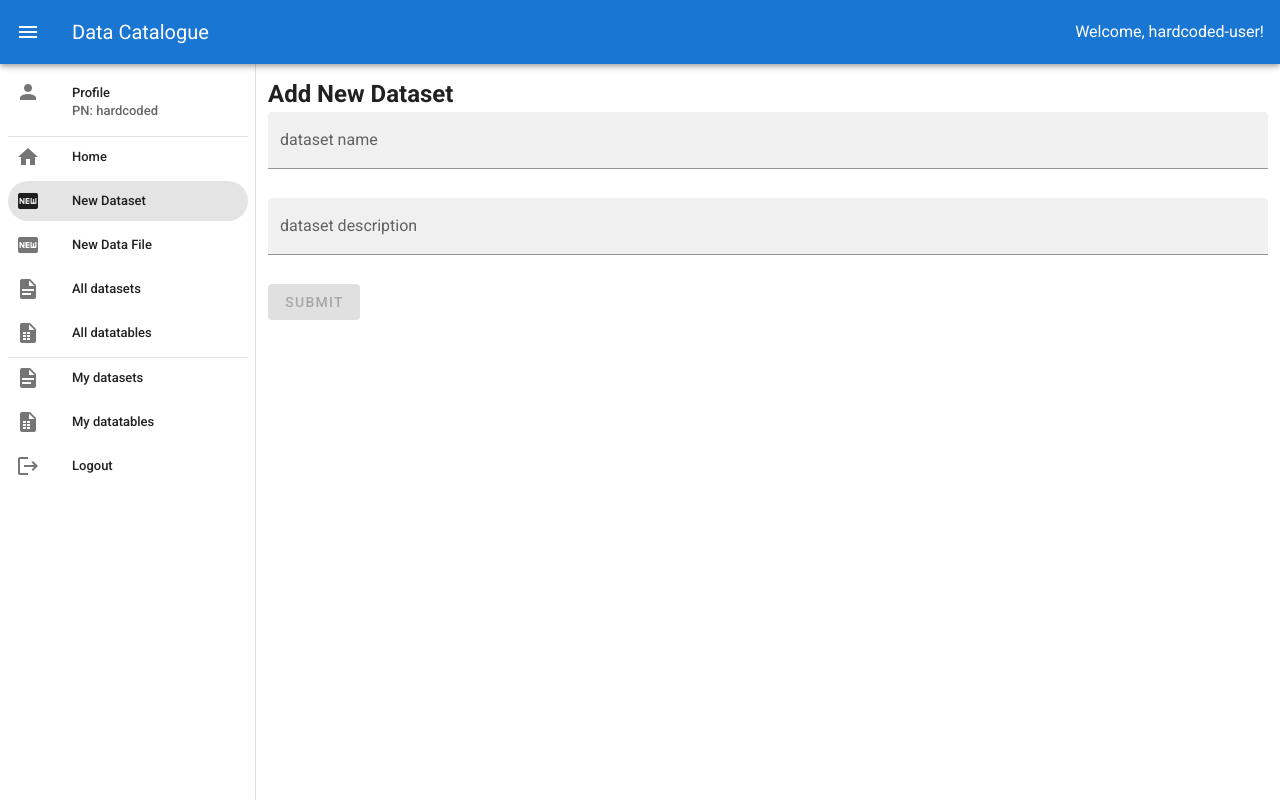
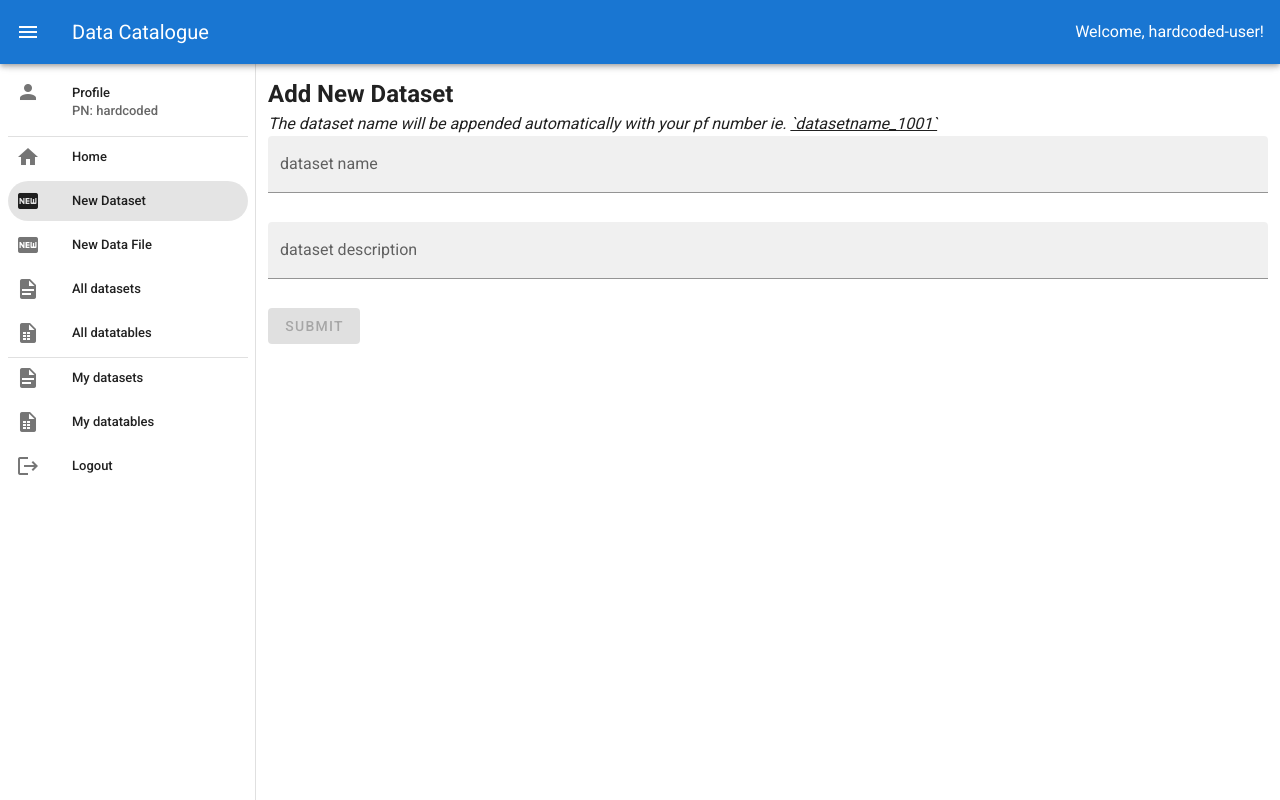
Before and after one commit to debbielee1996/datacatalogue-ui, a Vue app: page /adddataset in a window 1280 px wide. Built offline with nearby package versions, Linux system fonts and the light colour scheme; no server answers; what vue-papa-parse would draw is missing.

Commit message:
added checks for modified dataset name

```diff
--- a/src/components/dataset/AddDataset.vue
+++ b/src/components/dataset/AddDataset.vue
@@ -4,6 +4,7 @@
       <h2>Add New Dataset</h2>
       <ValidationObserver ref="v-form">
         <v-form>
+          <i>The dataset name will be appended automatically with your pf number ie. <u>`datasetname_1001`</u></i>
           <ValidationProvider name="dataset name" rules="required|unique" v-slot = "{ errors }">
             <v-text-field
               v-model="datasetName"
@@ -116,7 +117,8 @@ export default {
   mounted() {
     extend('unique', // checks if dataset name already exists
     value => {
-      if (this.allDatasetDtos.filter(d => d.name===value).length >0) {
+      const valueWithOfficerPf = value + '_1001'
+      if (this.allDatasetDtos.filter(d => d.name===valueWithOfficerPf).length >0) {
         return 'Dataset name already exists'
       }
       return true // means valid name
```
